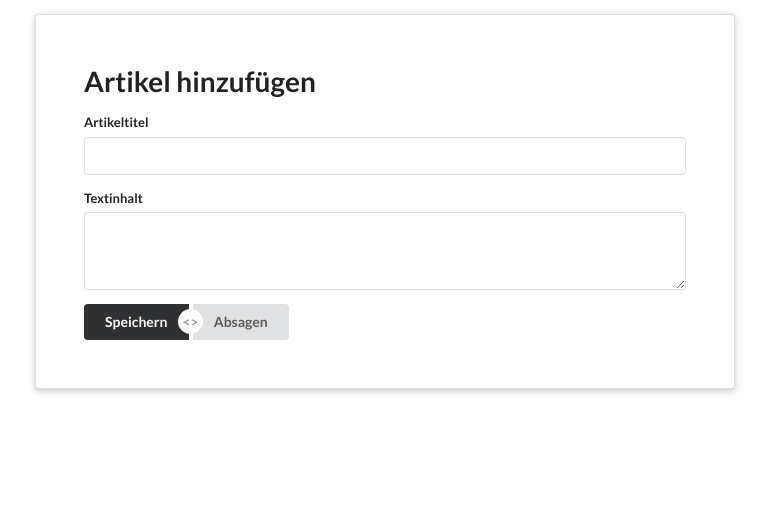
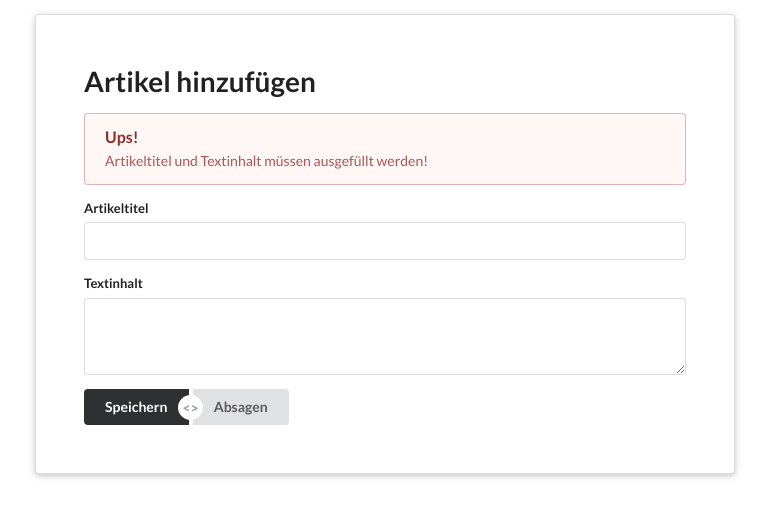
Before and after one commit to saidugurlu/REDUX-einBeitrag-einKommentar, a React (Create React App) app: page /artikeladd in a window 1280 px wide. Both pictures are taken after a click on the button "Speichern". Shown: the top 518 px of the page, without its empty margins (255-1024 px from the left). Built offline with nearby package versions, Linux system fonts and the light colour scheme; no server answers.

Commit message:
error message work

```diff
--- a/src/components/ArtikelForm.js
+++ b/src/components/ArtikelForm.js
@@ -1,24 +1,37 @@
-import { useState} from "react";
+import { useState } from "react";
 import axios from "axios";
 import { useNavigate } from "react-router-dom";
 
 const ArtikelForm = () => {
   const [article, setArticle] = useState({ title: "", content: "" });
   const navigate = useNavigate();
+  const [error, setError] = useState("");
 
   const onInputChange = (e) =>
     setArticle({ ...article, [e.target.name]: e.target.value });
 
   const onFormSubmit = async () => {
-    await axios.post("https://react-yazi-yorum.herokuapp.com/posts", article);
-    setArticle(article);
-    navigate("/")
+    setError("")
+   try {await axios.post("https://react-yazi-yorum.herokuapp.com/posts", article);
+    navigate("/", {replace: true});
+  } catch (error){
+    setError("Artikeltitel und Textinhalt müssen ausgefüllt werden!")
+  }
   };
 
+  return (
+
+    <div className="ui form">{
+      error && (  <div className="ui negative message">
+
+      <div className="header">
+        Ups!
+      </div>
+      <p>{error}
+    </p></div>)
+    }
 
 
-  return (
-    <div className="ui form">
       <div className="field">
         <label>Artikeltitel</label>
         <input
```
